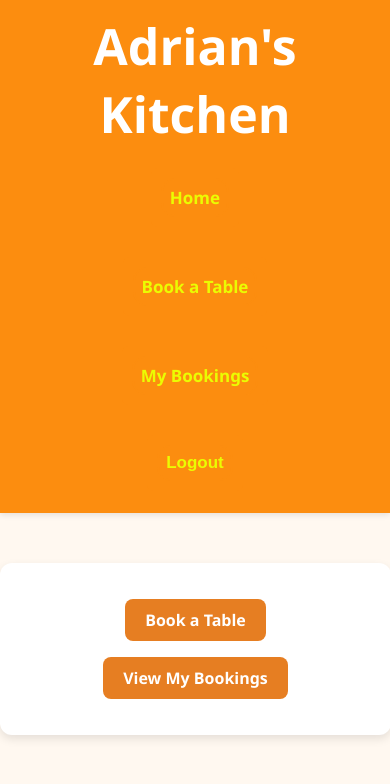
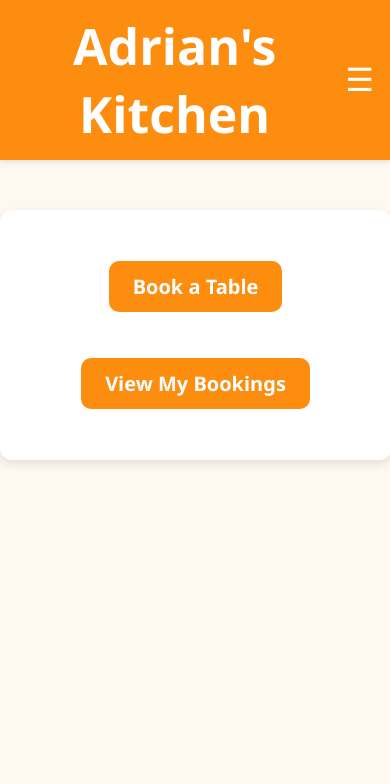
Before and after one commit to h7qju7ts/adrians-kitchen, a Django app: page / in a window 390 px wide. Shown: the top 784 px of the page. Run offline with Django 5.2, Linux system fonts and the light colour scheme; a user stored in the database is signed in.

Commit message:
add JS to navbar , mobile view

```diff
--- a/adrians_kitchen/settings.py
+++ b/adrians_kitchen/settings.py
@@ -33,7 +33,7 @@ SECRET_KEY = 'django-insecure-(+(gb7nis48j@6(90*t_wwh7qv6$i(j5*v-f7w=6(jdi+r22y%
 # Debug mode:
 # - True: for development (shows detailed errors)
 # - False: for production (hides errors from users)
-DEBUG = True
+DEBUG = False
 
 # Your allowed domains:
 # Django will only respond to requests coming from these addresses.
--- a/bookings/static/bookings/css/style.css
+++ b/bookings/static/bookings/css/style.css
@@ -1,4 +1,6 @@
-/* ====== Global Styles ====== */
+/* =========================================================
+   GLOBAL
+========================================================= */
 body {
     font-family: 'Segoe UI', Tahoma, Geneva, Verdana, sans-serif;
     background-color: #fff8f0;
@@ -8,8 +10,32 @@ body {
     text-align: center;
 }
 
+.navbar, .nav-container, .side-menu {
+    max-width: 100%;
+}
 
-/* ===== NAVBAR ===== */
+html, body {
+    overflow-x: hidden;
+}
+
+/* REMOVE ALL BULLET POINTS GLOBALLY */
+ul, li {
+    list-style: none;
+    margin: 0;
+    padding: 0;
+}
+
+/* Only apply orange boxes to CONTENT lists, not navbar */
+main li {
+    margin: 10px 0;
+    background: rgb(252, 141, 15);
+    padding: 10px;
+    border-radius: 6px;
+}
+
+/* =========================================================
+   NAVBAR
+========================================================= */
 .navbar {
     background-color: rgb(252, 141, 15);
     width: 100%;
@@ -36,22 +62,28 @@ body {
     text-decoration: none;
 }
 
-/* Navbar links/buttons unified */
-.nav-links {
-    list-style: none;
+/* =========================================================
+   DESKTOP NAV LINKS
+========================================================= */
+
+.desktop-nav-links {
     display: flex;
-    gap: 3px;
-    margin: 0;
-    padding: 0;
+    gap: 25px;
     align-items: center;
 }
 
-.nav-links li {
-    display: flex;
-    align-items: center;
+.desktop-nav-links li {
+    background: none !important;
+    padding: 0 !important;
+    margin: 0 !important;
 }
 
-/* Unified button style for <a> and <button> */
+/* Remove accidental bullet dots */
+.desktop-nav-links li::marker {
+    content: "";
+}
+
+/* Button styling */
 .nav-btn {
     background-color: rgb(252, 141, 15);
     color: rgb(235, 252, 2);
@@ -59,40 +91,81 @@ body {
     font-size: 17px;
     border: 2px solid rgb(252, 141, 15);
     border-radius: 14px;
-    padding: 6px 7px;
+    padding: 6px 12px;
     cursor: pointer;
     text-decoration: none;
     transition: all 0.3s ease;
 }
 
-/* Hover effect */
 .nav-btn:hover {
     background-color: white;
     color: rgb(252, 141, 15);
     transform: translateY(-1px);
 }
 
-/* Keep logout form inline */
 .nav-form {
     display: inline;
-    margin: 0;
-    padding: 0;
 }
 
-/* ====== Lists ====== */
-ul {
-    list-style-type: none;
-    padding: 0;
+/* =========================================================
+   MOBILE HAMBURGER
+========================================================= */
+.nav-toggle {
+    display: none;
+    background: none;
+    border: none;
+    color: white;
+    font-size: 32px;
+    cursor: pointer;
 }
 
-li {
-    margin: 10px 0;
+/* =========================================================
+   MOBILE SLIDE-OUT MENU
+========================================================= */
+.side-menu {
+    position: fixed;
+    top: 0;
+    right: -300px; /* Hide fully */
+    width: 260px;
+    height: 100%;
     background: rgb(252, 141, 15);
-    padding: 10px;
-    border-radius: 6px;
+    padding-top: 80px;
+    padding-left: 20px;
+    box-shadow: -3px 0 10px rgba(0,0,0,0.25);
+    transition: right 0.35s ease;
+    z-index: 2000;
 }
 
-/* ====== Page Container ====== */
+.side-menu.open {
+    right: 0;
+}
+
+.close-btn {
+    position: absolute;
+    top: 20px;
+    right: 20px;
+    background: none;
+    border: none;
+    color: white;
+    font-size: 30px;
+    cursor: pointer;
+}
+
+.side-links {
+    display: flex;
+    flex-direction: column;
+    gap: 20px;
+}
+
+.side-links li {
+    background: none !important;
+    padding: 0 !important;
+    margin: 0 !important;
+}
+
+/* =========================================================
+   PAGE CONTENT
+========================================================= */
 .container {
     margin: 50px auto;
     max-width: 800px;
@@ -102,29 +175,43 @@ li {
     box-shadow: 0 4px 10px rgba(0,0,0,0.1);
 }
 
-/* ====== Headings ====== */
-h1, h2, h3 {
-    color: #c0392b;
-    margin-bottom: 20px;
+/* =========================================================
+   HOMEPAGE BUTTON CONTAINER
+========================================================= */
+
+.home-buttons-container {
+    margin: 60px auto;
+    width: 80%;
+    max-width: 900px;
+    background: #fff;
+    padding: 50px 30px;
+    border-radius: 12px;
+    box-shadow: 0 4px 10px rgba(0,0,0,0.1);
+    text-align: center;
 }
 
-/* ====== Buttons ====== */
-.button {
+/* Homepage buttons */
+.home-btn {
     display: inline-block;
-    background-color: #e67e22;
-    color: white;
-    padding: 10px 20px;
-    border-radius: 8px;
+    margin: 15px auto;
+    padding: 12px 24px;
+    background-color: rgb(252, 141, 15);
+    color: #fff;
+    font-size: 20px;
+    font-weight: bold;
+    border-radius: 10px;
     text-decoration: none;
-    font-weight: bold;
-    transition: background-color 0.3s ease;
+    transition: 0.25s ease;
 }
 
-.button:hover {
-    background-color: #a93226;
+.home-btn:hover {
+    background-color: #c0392b;
 }
 
-/* ====== Forms ====== */
+/* =========================================================
+   FORMS (Restored styling)
+========================================================= */
+
 form {
     margin: 30px auto;
     width: 100%;
@@ -132,60 +219,61 @@ form {
     text-align: left;
 }
 
+form label {
+    font-weight: bold;
+    color: #444;
+}
+
 form input,
-form select {
+form select,
+form textarea {
     width: 100%;
     padding: 10px;
     margin-bottom: 12px;
     border: 1px solid #ccc;
     border-radius: 6px;
+    font-size: 16px;
 }
 
-form button {
+form input[type="checkbox"] {
+    width: auto;
+    margin-right: 6px;
+}
+
+form button,
+form input[type="submit"] {
     width: 100%;
-    background-color: #c0392b;
+    background-color: rgb(252, 141, 15);
     color: white;
+    font-weight:750;
     border: none;
     padding: 12px;
     border-radius: 6px;
     cursor: pointer;
     font-size: 16px;
+    margin-top: 10px;
 }
 
-form button:hover {
+form button:hover,
+form input[type="submit"]:hover {
     background-color: #a93226;
 }
 
+/* =========================================================
+   RESPONSIVE
+========================================================= */
 
-/* ====== Messages ====== */
-.success {
-    color: green;
-    font-weight: bold;
-    font-size: larger;
-}
+/* MOBILE < 768px */
+@media (max-width: 768px) {
 
-.error {
-    color: red;
-    font-weight: bold;
-    margin-bottom: 15px;
-}
-
-#del-conf {
-    color: red;
-    font-weight: bold;
-    font-size: larger;
-}
-
-/* ====== Responsive ====== */
-@media (max-width: 768px) {
-    .nav-container {
-        flex-direction: column;
+    /* Hide desktop menu */
+    .desktop-nav-links {
+        display: none;
     }
 
-    .nav-links {
-        flex-direction: column;
-        gap: 10px;
-        margin-top: 10px;
+    /* Show hamburger */
+    .nav-toggle {
+        display: block;
     }
 
     .container {
@@ -193,3 +281,17 @@ form button:hover {
         padding: 20px;
     }
 }
+
+/* DESKTOP >= 769px */
+@media (min-width: 769px) {
+
+    /* Hide slide-out menu completely */
+    .side-menu {
+        display: none !important;
+    }
+
+    /* Hide hamburger on desktop */
+    .nav-toggle {
+        display: none !important;
+    }
+}
--- a/bookings/templates/bookings/base.html
+++ b/bookings/templates/bookings/base.html
@@ -6,19 +6,48 @@
     <meta name="viewport" content="width=device-width, initial-scale=1.0">
     <title>{% block title %}Adrian's Kitchen{% endblock %}</title>
 
-    <!-- Static CSS -->
     <link rel="stylesheet" href="{% static 'bookings/css/style.css' %}">
-    <!-- favicon -->
     <link rel="icon" href="{% static 'bookings/images/favicon/favicon.ico' %}" type="image/x-icon">
 </head>
 
 <body>
-    <!-- Navbar -->
+
+<!-- NAVBAR -->
 <nav class="navbar">
     <div class="nav-container">
+
+        <!-- Logo -->
         <a href="{% url 'home' %}" class="nav-logo">Adrian's Kitchen</a>
 
-            <ul class="nav-links">
+        <!-- DESKTOP NAV LINKS -->
+        <ul class="desktop-nav-links">
+            <li><a href="{% url 'home' %}" class="nav-btn">Home</a></li>
+            <li><a href="{% url 'add_booking' %}" class="nav-btn">Book a Table</a></li>
+            <li><a href="{% url 'view_bookings' %}" class="nav-btn">My Bookings</a></li>
+
+            {% if user.is_authenticated %}
+                <li>
+                    <form action="{% url 'account_logout' %}" method="POST" class="nav-form">
+                        {% csrf_token %}
+                        <button type="submit" class="nav-btn">Logout</button>
+                    </form>
+                </li>
+            {% else %}
+                <li><a href="{% url 'account_login' %}" class="nav-btn">Login</a></li>
+                <li><a href="{% url 'account_signup' %}" class="nav-btn">Register</a></li>
+            {% endif %}
+        </ul>
+
+        <!-- MOBILE HAMBURGER -->
+        <button class="nav-toggle" id="nav-toggle">☰</button>
+    </div>
+</nav>
+
+<!-- MOBILE SLIDE-OUT MENU -->
+<div id="side-menu" class="side-menu">
+    <button id="close-menu" class="close-btn">✕</button>
+
+    <ul class="side-links">
         <li><a href="{% url 'home' %}" class="nav-btn">Home</a></li>
         <li><a href="{% url 'add_booking' %}" class="nav-btn">Book a Table</a></li>
         <li><a href="{% url 'view_bookings' %}" class="nav-btn">My Bookings</a></li>
@@ -36,22 +65,36 @@
         {% endif %}
     </ul>
 </div>
-    </nav>
 
-    <!-- Flash messages -->
-    {% if messages %}
-        <div class="messages">
-            {% for message in messages %}
-                <p class="{{ message.tags }}">{{ message }}</p>
-            {% endfor %}
-        </div>
-    {% endif %}
+<!-- JAVASCRIPT -->
+<script>
+    const menuBtn = document.getElementById("nav-toggle");
+    const sideMenu = document.getElementById("side-menu");
+    const closeBtn = document.getElementById("close-menu");
 
-    <!-- Page content area -->
+    // Open sidebar
+    menuBtn.addEventListener("click", () => {
+        sideMenu.classList.add("open");
+    });
+
+    // Close sidebar
+    closeBtn.addEventListener("click", () => {
+        sideMenu.classList.remove("open");
+    });
+
+    // Click outside to close
+    document.addEventListener("click", (e) => {
+        if (!sideMenu.contains(e.target) && e.target !== menuBtn) {
+            sideMenu.classList.remove("open");
+        }
+    });
+</script>
+
+<!-- PAGE CONTENT -->
 <main class="container">
     {% block content %}
-        <!-- Each page will put its unique content here -->
     {% endblock %}
 </main>
+
 </body>
 </html>
--- a/bookings/templates/bookings/home.html
+++ b/bookings/templates/bookings/home.html
@@ -3,6 +3,6 @@
 {% block title %}Home - Adrian's Kitchen{% endblock %}
 
 {% block content %}
-    <p><a href="{% url 'add_booking' %}" class="button">Book a Table</a></p>
-    <p><a href="{% url 'view_bookings' %}" class="button">View My Bookings</a></p>
+    <p><a href="{% url 'add_booking' %}" class="home-btn">Book a Table</a></p>
+    <p><a href="{% url 'view_bookings' %}" class="home-btn">View My Bookings</a></p>
 {% endblock %}
```
Also changed, not shown: db.sqlite3. Lines whose indentation alone changed are shown as unchanged.
